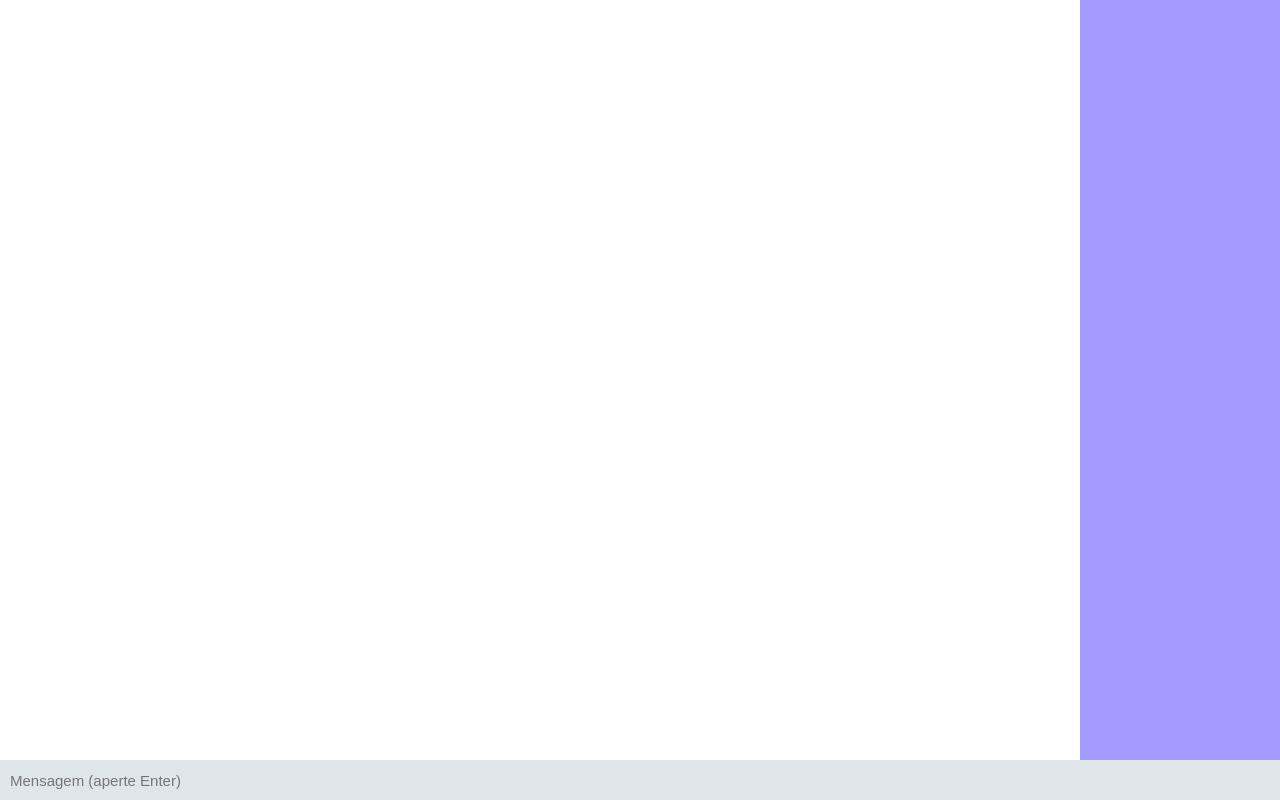
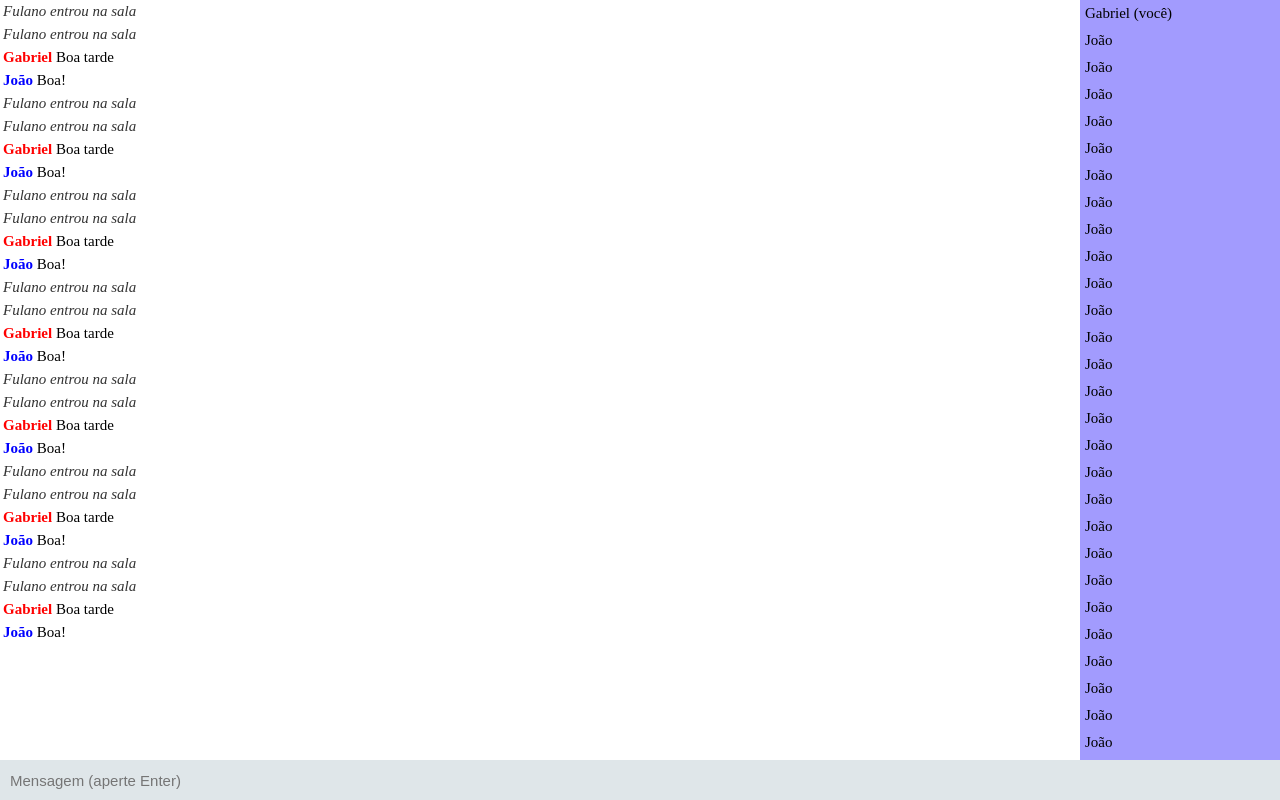
Before and after one commit to Gabrielgqa/chat-node, a website: page public/index.html in a window 1280 px wide. Drawn offline with Linux system fonts and the light colour scheme.

Commit message:
Tela de Chat

```diff
--- a/public/index.html
+++ b/public/index.html
@@ -14,8 +14,68 @@
 
   <div class="page" id="chatPage">
     <div class="chatArea">
-      <ul class="chatList"></ul>
-      <ul class="userList"></ul>
+      <ul class="chatList">
+        <li class="m-status">Fulano entrou na sala</li>
+        <li class="m-status">Fulano entrou na sala</li>
+        <li class="m-user"><span class="me">Gabriel</span> Boa tarde</li>
+        <li class="m-user"><span>João</span> Boa!</li>
+        <li class="m-status">Fulano entrou na sala</li>
+        <li class="m-status">Fulano entrou na sala</li>
+        <li class="m-user"><span class="me">Gabriel</span> Boa tarde</li>
+        <li class="m-user"><span>João</span> Boa!</li>
+        <li class="m-status">Fulano entrou na sala</li>
+        <li class="m-status">Fulano entrou na sala</li>
+        <li class="m-user"><span class="me">Gabriel</span> Boa tarde</li>
+        <li class="m-user"><span>João</span> Boa!</li>
+        <li class="m-status">Fulano entrou na sala</li>
+        <li class="m-status">Fulano entrou na sala</li>
+        <li class="m-user"><span class="me">Gabriel</span> Boa tarde</li>
+        <li class="m-user"><span>João</span> Boa!</li>
+        <li class="m-status">Fulano entrou na sala</li>
+        <li class="m-status">Fulano entrou na sala</li>
+        <li class="m-user"><span class="me">Gabriel</span> Boa tarde</li>
+        <li class="m-user"><span>João</span> Boa!</li>
+        <li class="m-status">Fulano entrou na sala</li>
+        <li class="m-status">Fulano entrou na sala</li>
+        <li class="m-user"><span class="me">Gabriel</span> Boa tarde</li>
+        <li class="m-user"><span>João</span> Boa!</li>
+        <li class="m-status">Fulano entrou na sala</li>
+        <li class="m-status">Fulano entrou na sala</li>
+        <li class="m-user"><span class="me">Gabriel</span> Boa tarde</li>
+        <li class="m-user"><span>João</span> Boa!</li>
+      </ul>
+      <ul class="userList">
+        <li>Gabriel (você)</li>
+        <li>João</li>
+        <li>João</li>
+        <li>João</li>
+        <li>João</li>
+        <li>João</li>
+        <li>João</li>
+        <li>João</li>
+        <li>João</li>
+        <li>João</li>
+        <li>João</li>
+        <li>João</li>
+        <li>João</li>
+        <li>João</li>
+        <li>João</li>
+        <li>João</li>
+        <li>João</li>
+        <li>João</li>
+        <li>João</li>
+        <li>João</li>
+        <li>João</li>
+        <li>João</li>
+        <li>João</li>
+        <li>João</li>
+        <li>João</li>
+        <li>João</li>
+        <li>João</li>
+        <li>João</li>
+        <li>João</li>
+        <li>João</li>
+      </ul>
     </div>
     <div class="chatInput">
       <input type="text" id="chatMessage" placeholder="Mensagem (aperte Enter)">
--- a/public/style.css
+++ b/public/style.css
@@ -45,11 +45,39 @@ ul, li {
 .chatList {
   flex: 1;
   background-color: #fff;
+  overflow-y: scroll;
+  max-height: calc(100vh - 40px);
+}
+
+.chatList li {
+  padding: 3px;
+  font-size: 15px;
+}
+
+.chatList li.m-status {
+  color: #333;
+  font-style: italic;
+}
+
+.chatList li.m-user span {
+  font-weight: bold;
+  color: #0000ff;
+}
+
+.chatList li.m-user span.me {
+  color: red;
 }
 
 .userList {
   width: 200px;
   background-color: #a29bfe;
+  overflow-y: scroll;
+  max-height: calc(100vh - 40px);
+}
+
+.userList li {
+  padding: 5px;
+  font-size: 15px;
 }
 
 .chatInput {
```
